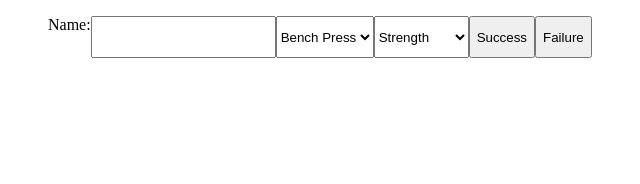
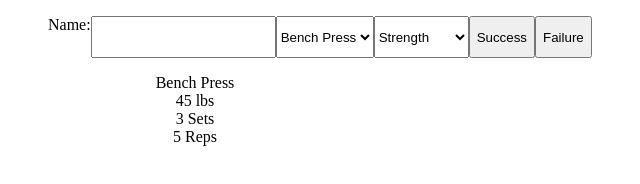
Before and after one commit to tristanduerk/cs326-project-tripai, a website with bundled scripts: page index.html in a window 1280 px wide. Shown: the whole page, without its empty margins (445-1085 px from the left). Built offline with nearby package versions, Linux system fonts and the light colour scheme.

Commit message:
Created weight.js class with exercise weight

```diff
--- a/main.css
+++ b/main.css
@@ -16,3 +16,8 @@
   .center {
     text-align: center;
   }
+
+  .exercise-element {
+    text-align: center;
+
+  }
--- a/main.js
+++ b/main.js
@@ -1,18 +1,29 @@
+import { Weight } from './weight.js';
+
 // UI Components
 //  - We grab the DOM elements we need to work with to make our code cleaner.
 const nameElement = document.getElementById('name');
 const exerciseElement = document.getElementById('exercise');
 const exerciseGoalElement = document.getElementById('exercise_goal');
-const outputElement = document.getElementById('output');
+const outputElement = document.getElementById('outputs');
 const successElement = document.getElementById('success');
 const failureElement = document.getElementById('failure');
 
-helpButtonElement.addEventListener('click', () => {
-    const tiles = racks[turn].getAvailableTiles();
-    const possibilities = utils.bestPossibleWords(tiles);
-    const hint =
-      possibilities.length === 0
-        ? 'no words!'
-        : possibilities[Math.floor(Math.random() * possibilities.length)];
-    hintElement.innerText = hint;
+successElement.addEventListener('click', () => {
+    //TODO: Add weight upon success
   });
+
+  failureElement.addEventListener('click', () => {
+    //TODO: Lower weight upon failure
+  });
+
+  exerciseElement.addEventListener('click', () => {
+    //TODO: Based on which exercise they pick,
+  });
+
+  exerciseGoalElement.addEventListener('click', () => {
+    //TODO: Based on what exercise goal they have, create an exercise plan for the person
+  });
+
+  let weight = new Weight();
+  weight.render(outputElement);
--- /dev/null
+++ b/weight.js
@@ -0,0 +1,43 @@
+export class Weight {
+    constructor() {
+        this.exercise = "Bench Press";
+        this.exerciseGoal = "Strength";
+    }
+
+    set exercise(exercise) {
+        this._exercise = exercise;
+    }
+
+    get exercise() {
+        return this._exercise;
+    }
+
+    render(element) {
+        element.innerHTML = '';
+        let div = document.createElement('div');
+        div.classList.add('exercise-element');
+        div.setAttribute('id', 'exercise_name')
+        div.innerText = this._exercise;
+        element.appendChild(div);
+
+        div = document.createElement('div');
+        div.classList.add('exercise-element');
+        div.setAttribute('id', 'exercise_weight')
+        div.innerText = "45 lbs"; //TODO: Calculate proper weight
+        element.appendChild(div);
+
+        div = document.createElement('div');
+        div.classList.add('exercise-element');
+        div.setAttribute('id', 'exercise_sets')
+        div.innerText = "3 Sets"; //TODO: Change rep scheme based on goals
+        element.appendChild(div);
+
+        div = document.createElement('div');
+        div.classList.add('exercise-element');
+        div.setAttribute('id', 'exercise_reps')
+        div.innerText = "5 Reps"; //TODO: Change rep scheme based on goals
+        element.appendChild(div);
+    }
+
+
+}
```
